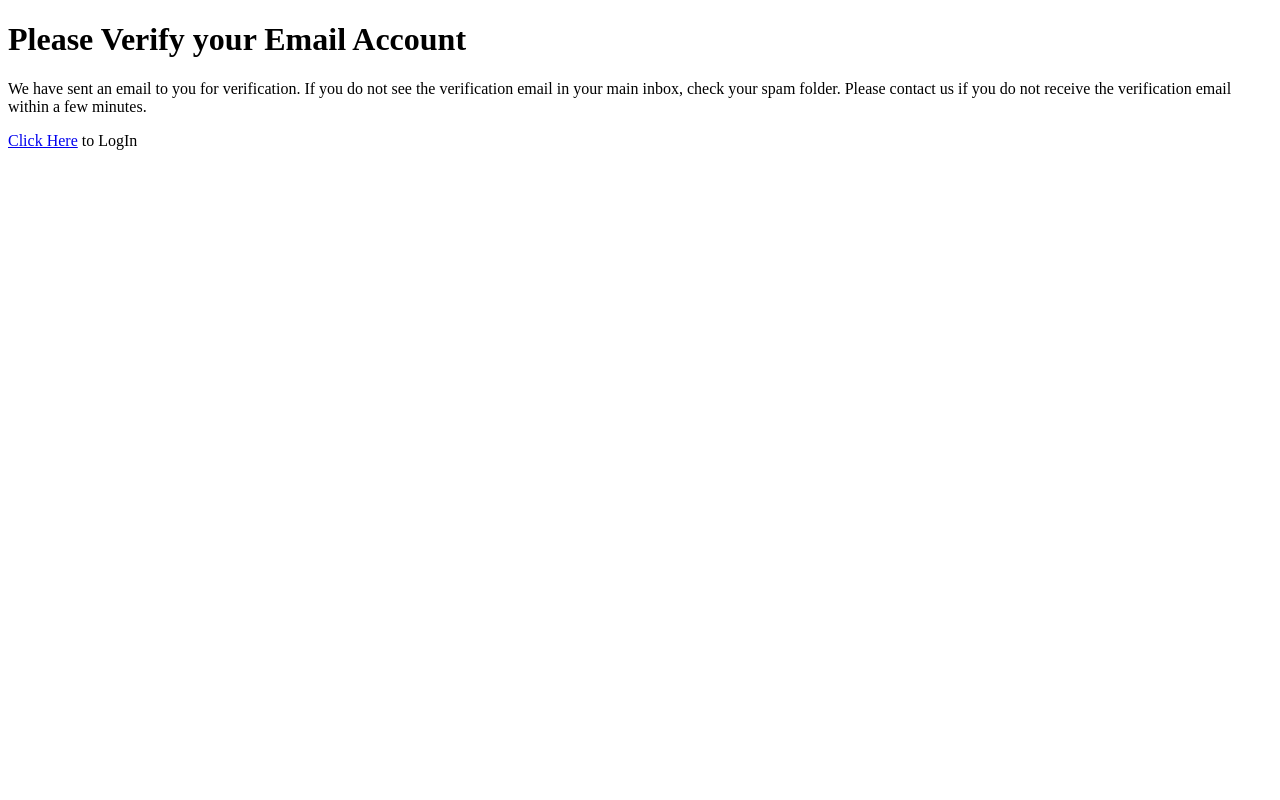
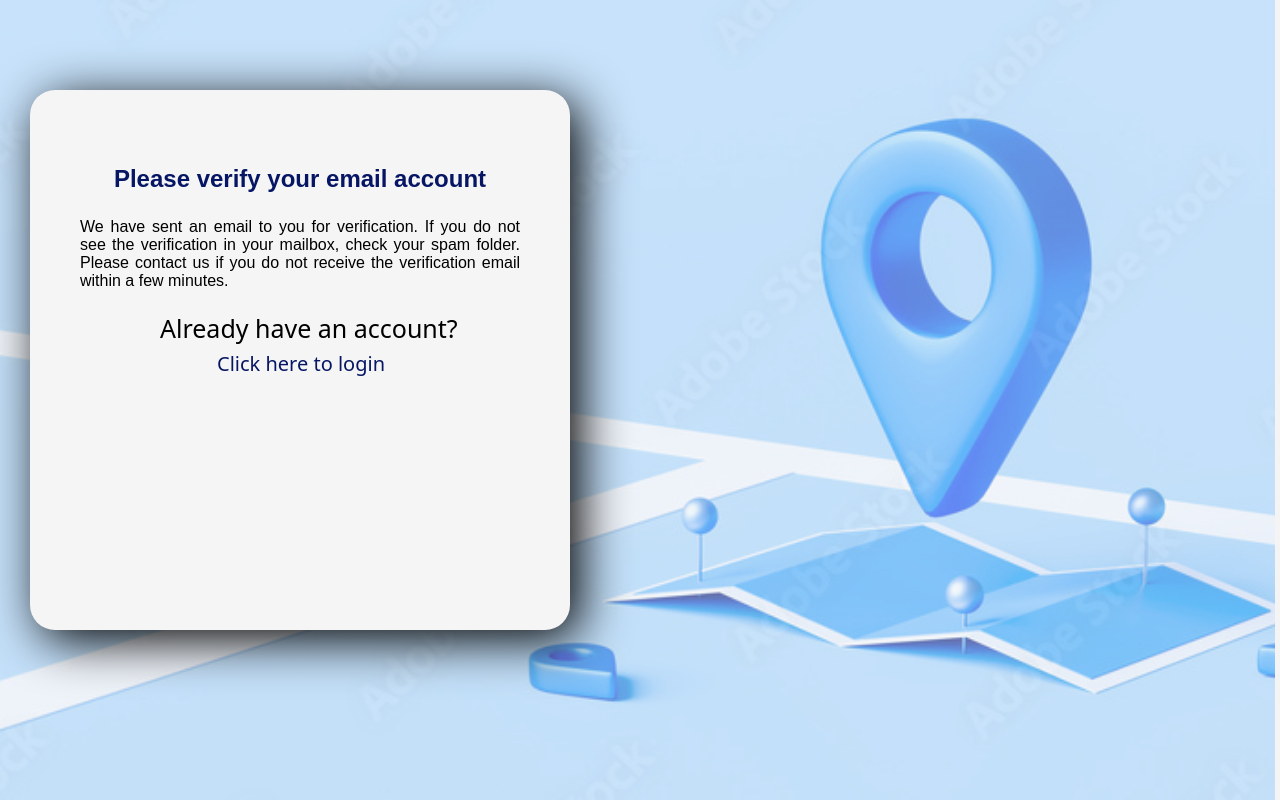
Before and after one commit to AkshataKamerkar/SafetyNxt_Beta, a Django app: a page that uses templates/account/verification_sent.html in a window 1280 px wide. Run offline with Django 4.2, Linux system fonts and the light colour scheme.

Commit message:
Completely Integrated the UI of Registration System

```diff
--- a/SafetyNxt/settings.py
+++ b/SafetyNxt/settings.py
@@ -182,5 +182,5 @@ EMAIL_HOST = 'smtp.gmail.com'
 EMAIL_USE_TLS = True
 EMAIL_PORT = 587
 EMAIL_HOST_USER = 'datasciencetestmail@gmail.com'
-#EMAIL_HOST_PASSWORD = os.path('pass')
+EMAIL_HOST_PASSWORD = 'ckya zcpe kraf clss'
 EMAIL_USE_TLS = True
--- a/templates/account/verification_sent.html
+++ b/templates/account/verification_sent.html
@@ -3,21 +3,156 @@
 <head>
     <meta charset="UTF-8">
     <meta name="viewport" content="width=device-width, initial-scale=1.0">
+    <title>Verification Page</title>
     {% load i18n %}
-    <title> Verification </title>
+    <style>
+        body {
+            font-family: Arial, sans-serif;
+            background-color: #f4f4f4;
+            margin: 0;
+            display: flex;
+            align-items: center;
+            justify-content: center;
+            height: 100vh;
+            overflow: hidden; /* Prevent video overflow */
+        }
+
+        h2 {
+            position: relative;
+            top: 20px;
+            padding: 15px;
+
+            color: #071664;
+        }
+
+        .verification-form {
+    position: relative;
+    top: -40px;
+    left: -340px;
+    height: 500px;
+    width: 500px;
+    background-color: whitesmoke; /* Glassmorphism background color with transparency */
+    backdrop-filter: blur(70px);
+    padding: 20px;
+    border-radius: 25px;
+    box-shadow: 10px 10px 50px black;
+    text-align: center;
+    transition: background 0.9s ease-in-out; /* Smooth transition for glass effect */
+}
+
+img {
+    object-fit: cover;
+    position: fixed;
+    top: 0px;
+    left: -5px;
+    height: 100%;
+    width: 100%;
+    z-index: -1;
+    opacity: 0.6;
+}
+
+        /*video styles
+        video {
+            position: fixed;
+
+            width: 100%;
+            height: 100%;
+            object-fit: cover;
+            z-index: -8; /* Place the video behind other elements
+            opacity: 0.9;
+            filter: brightness(0.6);
+        }*/
+
+        label {
+            position: relative;
+            top: -15px;
+            color: black;
+            left: -195px;
+        }
+
+        input {
+            position: relative;
+            left: 3px;
+            top: -5px;
+            color: black;
+            width: 460px;
+            padding: 10px;
+            margin-bottom: 16px;
+            box-sizing: border-box;
+            border: 1px solid;
+            border-radius: 20px;
+        }
+
+        button {
+            position: relative;
+            top: 0px;
+            font-size: 17px;
+            background-color: #0b1a66;
+            color: #fff;
+            padding: 10px 15px;
+            border: none;
+            border-radius: 60px;
+            transition: background-color 0.3s ease-in-out, transform 0.4s ease-in-out;
+            cursor: pointer;
+            width: 160px;
+        }
+
+        button:hover {
+            background-color: #071664;
+            transform: scale(1.2);
+        }
+
+        p {
+            text-align: justify;
+            padding: 0px;
+            margin: 30px;
+            color: black;
+        }
+
+        .p1 {
+            position: relative;
+            top: -9px;
+            font-size: 25px;
+            left: 80px;
+            font-family: system-ui, -apple-system, BlinkMacSystemFont;
+        }
+
+        a {
+            font-size: 20px;
+            position: relative;
+            top: -10px;
+            left: 57px;
+            color: #071664;
+            text-decoration: none;
+            cursor: pointer;
+            display: block;
+            margin-top: 15px;
+        }
+
+        a:hover {
+            color: darkblue;
+        }
+
+    </style>
 </head>
 <body>
 
-<div>
-    <h1>Please Verify your Email Account</h1>
+    <!--<video autoplay muted loop>
+        <source src="images\video4.mp4" type="video/mp4">
 
-<p>
-    We have sent an email to you for verification. If you do not see the verification email in your main inbox, check your spam folder. Please contact us if you do not receive the verification email within a few minutes.
-</p>
+    </video>-->
 
-<p><a href="{% url 'account_login' %}">Click Here</a> to LogIn</p>
+    <img src="/static/img/loc6.jpg">
 
-</div>
+
+    <div class="verification-form">
+        <h2><b>Please verify your email account</b></h2>
+        <p>We have sent an email to you for verification. If you do not see the verification in your mailbox, check
+            your spam folder. Please contact us if you do not receive the verification email within a few minutes.</p>
+
+            <p class="p1">Already have an account? <a href="{% url 'account_login' %}">Click here to login</a></p>
+    </div>
+
 
 </body>
 </html>
```
Also changed, not shown: db.sqlite3, static/img/loc6.jpg (renamed from Frontend/loc6.jpg).
